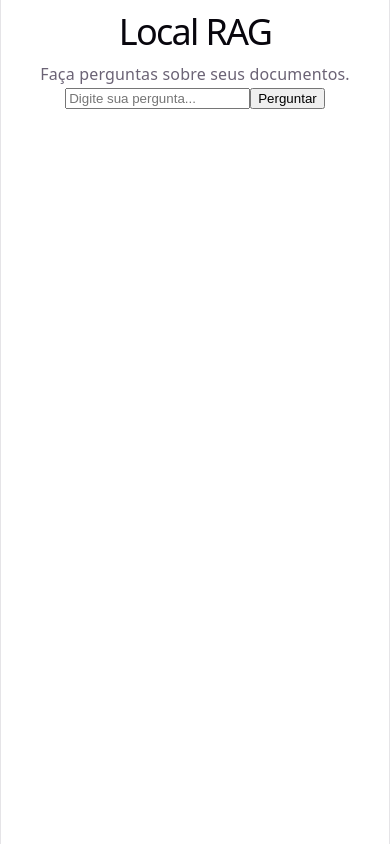
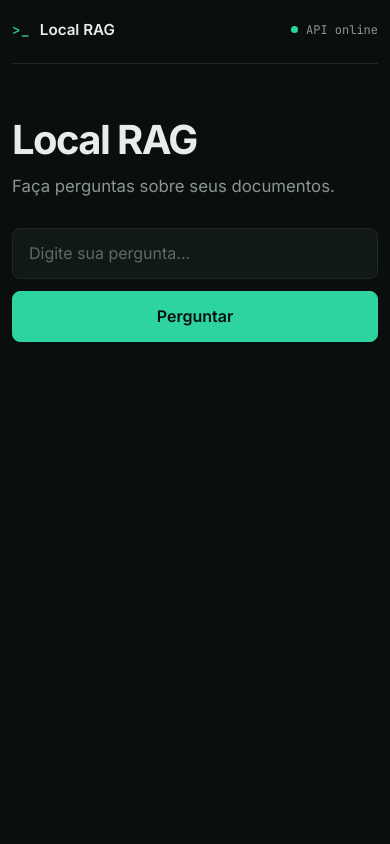
Before and after one commit to carvalho-ra/Local-RAG-API, a React (Vite) app in the folder frontend/: page / in a window 390 px wide. Built offline with nearby package versions, Linux system fonts and the light colour scheme.

Commit message:
feat: apply portfolio visual identity to frontend

```diff
--- a/frontend/src/App.css
+++ b/frontend/src/App.css
@@ -1,184 +1,156 @@
-.counter {
-  font-size: 16px;
-  padding: 5px 10px;
-  border-radius: 5px;
-  color: var(--accent);
-  background: var(--accent-bg);
-  border: 2px solid transparent;
-  transition: border-color 0.3s;
-  margin-bottom: 24px;
+.app {
+  width: min(900px, calc(100% - 2rem));
+  margin: 0 auto;
+  padding: 2rem 0 4rem;
+}
 
-  &:hover {
-    border-color: var(--accent-border);
-  }
-  &:focus-visible {
-    outline: 2px solid var(--accent);
-    outline-offset: 2px;
-  }
+.header {
+  display: flex;
+  align-items: center;
+  justify-content: space-between;
+  padding-bottom: 1.5rem;
+  border-bottom: 1px solid var(--color-border);
+}
+
+.brand {
+  display: flex;
+  align-items: center;
+  gap: 0.6rem;
+}
+
+.brand-name {
+  font-size: 0.95rem;
+  font-weight: 600;
+  color: var(--color-text);
+}
+
+.signature {
+  font-family: var(--font-mono);
+  font-size: 0.875rem;
+  font-weight: 500;
+  color: var(--color-accent);
+  letter-spacing: 0.05em;
+}
+
+.status {
+  display: flex;
+  align-items: center;
+  gap: 0.5rem;
+  color: var(--color-text-secondary);
+  font-family: var(--font-mono);
+  font-size: 0.75rem;
+}
+
+.status-dot {
+  width: 7px;
+  height: 7px;
+  border-radius: 50%;
+  background: var(--color-accent);
 }
 
 .hero {
-  position: relative;
+  padding: 5rem 0 3rem;
+}
 
-  .base,
-  .framework,
-  .vite {
-    inset-inline: 0;
-    margin: 0 auto;
+.hero h1 {
+  margin: 0;
+  font-size: clamp(2.5rem, 6vw, 4rem);
+  line-height: 1;
+  letter-spacing: -0.04em;
+}
+
+.hero p {
+  margin: 1rem 0 0;
+  color: var(--color-text-secondary);
+  font-size: 1.05rem;
+}
+
+.question-section {
+  margin-bottom: 3rem;
+}
+
+.question-form {
+  display: flex;
+  gap: 0.75rem;
+}
+
+.question-form input {
+  flex: 1;
+  min-width: 0;
+  padding: 0.9rem 1rem;
+  border: 1px solid var(--color-border);
+  border-radius: var(--radius-md);
+  outline: none;
+  background: var(--color-surface);
+  color: var(--color-text);
+  transition: border-color 0.15s ease;
+}
+
+.question-form input::placeholder {
+  color: var(--color-text-muted);
+}
+
+.question-form input:focus {
+  border-color: var(--color-focus);
+}
+
+.question-form button {
+  padding: 0.9rem 1.25rem;
+  border: 1px solid var(--color-accent);
+  border-radius: var(--radius-md);
+  background: var(--color-accent);
+  color: var(--color-bg);
+  font-weight: 600;
+  transition: background 0.15s ease;
+}
+
+.question-form button:hover {
+  background: var(--color-accent-hover);
+  color: var(--color-accent);
+}
+
+.answer-section {
+  margin-top: 2rem;
+}
+
+.section-label {
+  display: block;
+  margin-bottom: 0.75rem;
+  color: var(--color-text-muted);
+  font-family: var(--font-mono);
+  font-size: 0.7rem;
+  font-weight: 500;
+  letter-spacing: 0.08em;
+}
+
+.answer-card {
+  padding: 1.5rem;
+  border: 1px solid var(--color-border);
+  border-radius: var(--radius-lg);
+  background: var(--color-surface);
+}
+
+.answer-card p {
+  margin: 0;
+  color: var(--color-text);
+  line-height: 1.7;
+}
+
+@media (max-width: 640px) {
+  .app {
+    width: min(100% - 1.5rem, 900px);
+    padding-top: 1.25rem;
   }
 
-  .base {
-    width: 170px;
-    position: relative;
-    z-index: 0;
+  .hero {
+    padding: 3.5rem 0 2rem;
   }
 
-  .framework,
-  .vite {
-    position: absolute;
+  .question-form {
+    flex-direction: column;
   }
 
-  .framework {
-    z-index: 1;
-    top: 34px;
-    height: 28px;
-    transform: perspective(2000px) rotateZ(300deg) rotateX(44deg) rotateY(39deg)
-      scale(1.4);
-  }
-
-  .vite {
-    z-index: 0;
-    top: 107px;
-    height: 26px;
-    width: auto;
-    transform: perspective(2000px) rotateZ(300deg) rotateX(40deg) rotateY(39deg)
-      scale(0.8);
+  .question-form button {
+    width: 100%;
   }
 }
-
-#center {
-  display: flex;
-  flex-direction: column;
-  gap: 25px;
-  place-content: center;
-  place-items: center;
-  flex-grow: 1;
-
-  @media (max-width: 1024px) {
-    padding: 32px 20px 24px;
-    gap: 18px;
-  }
-}
-
-#next-steps {
-  display: flex;
-  border-top: 1px solid var(--border);
-  text-align: left;
-
-  & > div {
-    flex: 1 1 0;
-    padding: 32px;
-    @media (max-width: 1024px) {
-      padding: 24px 20px;
-    }
-  }
-
-  .icon {
-    margin-bottom: 16px;
-    width: 22px;
-    height: 22px;
-  }
-
-  @media (max-width: 1024px) {
-    flex-direction: column;
-    text-align: center;
-  }
-}
-
-#docs {
-  border-right: 1px solid var(--border);
-
-  @media (max-width: 1024px) {
-    border-right: none;
-    border-bottom: 1px solid var(--border);
-  }
-}
-
-#next-steps ul {
-  list-style: none;
-  padding: 0;
-  display: flex;
-  gap: 8px;
-  margin: 32px 0 0;
-
-  .logo {
-    height: 18px;
-  }
-
-  a {
-    color: var(--text-h);
-    font-size: 16px;
-    border-radius: 6px;
-    background: var(--social-bg);
-    display: flex;
-    padding: 6px 12px;
-    align-items: center;
-    gap: 8px;
-    text-decoration: none;
-    transition: box-shadow 0.3s;
-
-    &:hover {
-      box-shadow: var(--shadow);
-    }
-    .button-icon {
-      height: 18px;
-      width: 18px;
-    }
-  }
-
-  @media (max-width: 1024px) {
-    margin-top: 20px;
-    flex-wrap: wrap;
-    justify-content: center;
-
-    li {
-      flex: 1 1 calc(50% - 8px);
-    }
-
-    a {
-      width: 100%;
-      justify-content: center;
-      box-sizing: border-box;
-    }
-  }
-}
-
-#spacer {
-  height: 88px;
-  border-top: 1px solid var(--border);
-  @media (max-width: 1024px) {
-    height: 48px;
-  }
-}
-
-.ticks {
-  position: relative;
-  width: 100%;
-
-  &::before,
-  &::after {
-    content: '';
-    position: absolute;
-    top: -4.5px;
-    border: 5px solid transparent;
-  }
-
-  &::before {
-    left: 0;
-    border-left-color: var(--border);
-  }
-  &::after {
-    right: 0;
-    border-right-color: var(--border);
-  }
-}
--- a/frontend/src/App.tsx
+++ b/frontend/src/App.tsx
@@ -1,4 +1,5 @@
 import { useState } from 'react'
+import './App.css'
 
 function App() {
   const [question, setQuestion] = useState('')
@@ -12,7 +13,7 @@ function App() {
       headers: {
         'Content-Type': 'application/json',
       },
-      body: JSON.stringify({question})
+      body: JSON.stringify({ question }),
     })
 
     const data = await response.json()
@@ -21,21 +22,46 @@ function App() {
   }
 
   return (
-    <main>
+    <main className="app">
+      <header className="header">
+        <div className="brand">
+          <span className="signature">&gt;_</span>
+          <span className="brand-name">Local RAG</span>
+        </div>
+
+        <span className="status">
+          <span className="status-dot" />
+          API online
+        </span>
+      </header>
+
+      <section className="hero">
         <h1>Local RAG</h1>
         <p>Faça perguntas sobre seus documentos.</p>
+      </section>
 
-      <form onSubmit={handleSubmit}>
+      <section className="question-section">
+        <form onSubmit={handleSubmit} className="question-form">
           <input
             type="text"
             placeholder="Digite sua pergunta..."
             value={question}
             onChange={(event) => setQuestion(event.target.value)}
           />
+
           <button type="submit">Perguntar</button>
         </form>
+      </section>
 
-      {answer && <p>{answer}</p>}
+      {answer && (
+        <section className="answer-section">
+          <span className="section-label">RESPOSTA</span>
+
+          <div className="answer-card">
+            <p>{answer}</p>
+          </div>
+        </section>
+      )}
     </main>
   )
 }
--- a/frontend/src/index.css
+++ b/frontend/src/index.css
@@ -1,111 +1,65 @@
+@import url('https://fonts.googleapis.com/css2?family=Inter:wght@400;500;600;700&family=JetBrains+Mono:wght@400;500&display=swap');
+
 :root {
-  --text: #6b6375;
-  --text-h: #08060d;
-  --bg: #fff;
-  --border: #e5e4e7;
-  --code-bg: #f4f3ec;
-  --accent: #aa3bff;
-  --accent-bg: rgba(170, 59, 255, 0.1);
-  --accent-border: rgba(170, 59, 255, 0.5);
-  --social-bg: rgba(244, 243, 236, 0.5);
-  --shadow:
-    rgba(0, 0, 0, 0.1) 0 10px 15px -3px, rgba(0, 0, 0, 0.05) 0 4px 6px -2px;
+  --color-bg: #0a0f0d;
+  --color-surface: #111916;
+  --color-surface-raised: #161f1b;
+  --color-surface-hover: #1c2622;
 
-  --sans: system-ui, 'Segoe UI', Roboto, sans-serif;
-  --heading: system-ui, 'Segoe UI', Roboto, sans-serif;
-  --mono: ui-monospace, Consolas, monospace;
+  --color-text: #e8ede9;
+  --color-text-secondary: #8a9690;
+  --color-text-muted: #5c6b64;
 
-  font: 18px/145% var(--sans);
-  letter-spacing: 0.18px;
-  color-scheme: light dark;
-  color: var(--text);
-  background: var(--bg);
+  --color-accent: #2dd4a0;
+  --color-accent-muted: #1a9e74;
+  --color-accent-subtle: rgba(45, 212, 160, 0.08);
+  --color-accent-hover: rgba(45, 212, 160, 0.12);
+
+  --color-border: #1e2a24;
+  --color-border-active: #2dd4a0;
+  --color-focus: #2dd4a0;
+
+  --font-sans: 'Inter', system-ui, sans-serif;
+  --font-mono: 'JetBrains Mono', monospace;
+
+  --radius-sm: 4px;
+  --radius-md: 8px;
+  --radius-lg: 12px;
+
+  font-family: var(--font-sans);
+  color: var(--color-text);
+  background: var(--color-bg);
   font-synthesis: none;
   text-rendering: optimizeLegibility;
   -webkit-font-smoothing: antialiased;
   -moz-osx-font-smoothing: grayscale;
-
-  @media (max-width: 1024px) {
-    font-size: 16px;
-  }
 }
 
-@media (prefers-color-scheme: dark) {
-  :root {
-    --text: #9ca3af;
-    --text-h: #f3f4f6;
-    --bg: #16171d;
-    --border: #2e303a;
-    --code-bg: #1f2028;
-    --accent: #c084fc;
-    --accent-bg: rgba(192, 132, 252, 0.15);
-    --accent-border: rgba(192, 132, 252, 0.5);
-    --social-bg: rgba(47, 48, 58, 0.5);
-    --shadow:
-      rgba(0, 0, 0, 0.4) 0 10px 15px -3px, rgba(0, 0, 0, 0.25) 0 4px 6px -2px;
-  }
-
-  #social .button-icon {
-    filter: invert(1) brightness(2);
-  }
+* {
+  box-sizing: border-box;
 }
 
-#root {
-  width: 1126px;
-  max-width: 100%;
-  margin: 0 auto;
-  text-align: center;
-  border-inline: 1px solid var(--border);
-  min-height: 100svh;
-  display: flex;
-  flex-direction: column;
-  box-sizing: border-box;
+html {
+  min-width: 320px;
+  background: var(--color-bg);
 }
 
 body {
   margin: 0;
+  min-width: 320px;
+  min-height: 100vh;
+  background: var(--color-bg);
 }
 
-h1,
-h2 {
-  font-family: var(--heading);
-  font-weight: 500;
-  color: var(--text-h);
+button,
+input {
+  font: inherit;
 }
 
-h1 {
-  font-size: 56px;
-  letter-spacing: -1.68px;
-  margin: 32px 0;
-  @media (max-width: 1024px) {
-    font-size: 36px;
-    margin: 20px 0;
-  }
-}
-h2 {
-  font-size: 24px;
-  line-height: 118%;
-  letter-spacing: -0.24px;
-  margin: 0 0 8px;
-  @media (max-width: 1024px) {
-    font-size: 20px;
-  }
-}
-p {
-  margin: 0;
+button {
+  cursor: pointer;
 }
 
-code,
-.counter {
-  font-family: var(--mono);
-  display: inline-flex;
-  border-radius: 4px;
-  color: var(--text-h);
+#root {
+  min-height: 100vh;
 }
-
-code {
-  font-size: 15px;
-  line-height: 135%;
-  padding: 4px 8px;
-  background: var(--code-bg);
-}
```
Lines whose indentation alone changed are shown as unchanged.
